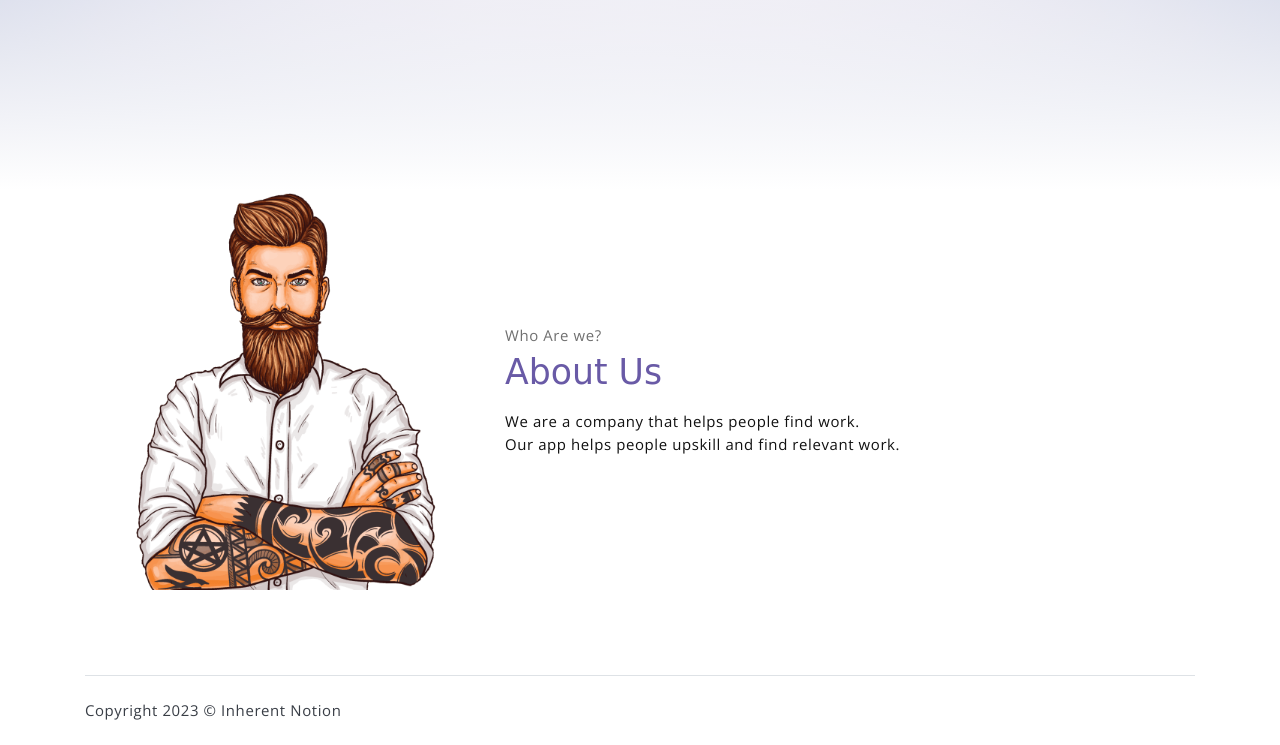
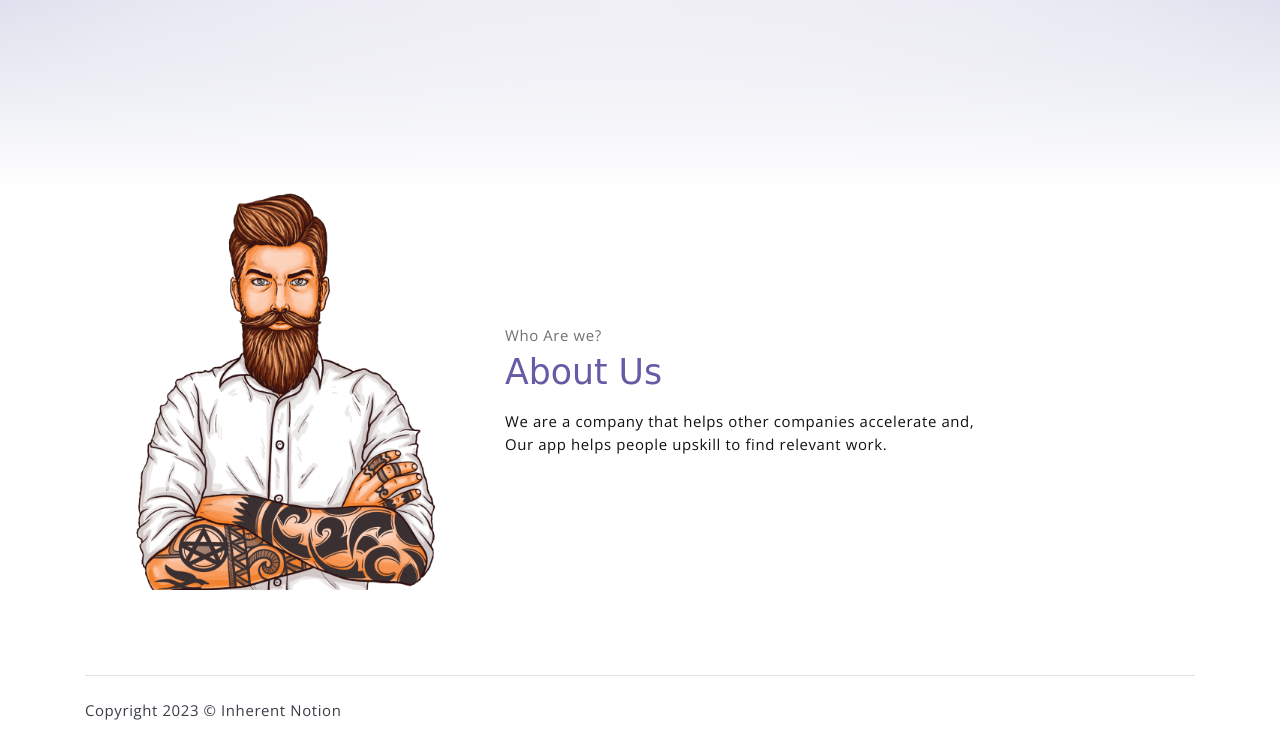
Before and after one commit to InherentNotion/website, a plain HTML site: page index.html in a window 1280 px wide. Shown: the part 610-1355 px from the top of the page. Drawn offline with nearby package versions, Linux system fonts and the light colour scheme; a web font is replaced by a local one.

Commit message:
Update index.html

```diff
--- a/index.html
+++ b/index.html
@@ -61,8 +61,8 @@
                     <p class="section-subtitle">Who Are we?</p>
                     <h2 class="section-title mb-3">About Us</h2>
                     <p>
-                        We are a company that helps people find work.
-                        <br> Our app helps people upskill and find relevant work.
+                        We are a company that helps other companies accelerate and,
+                        <br> Our app helps people upskill to find relevant work.
                     </p>
                 </div>
             </div><!-- end of about wrapper -->
```
